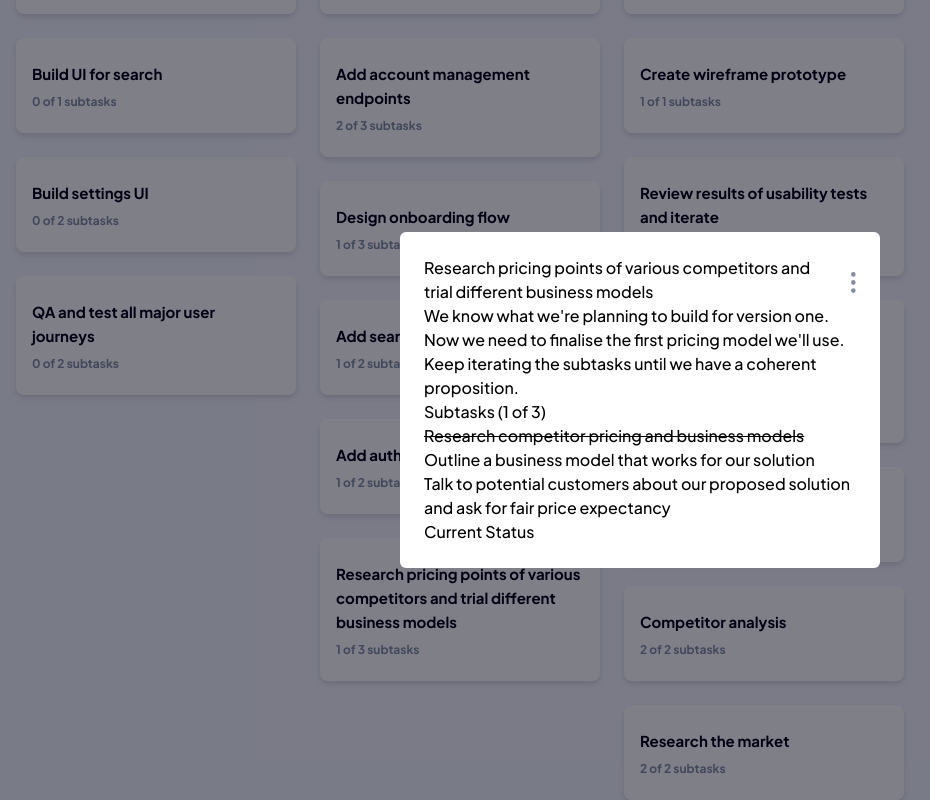
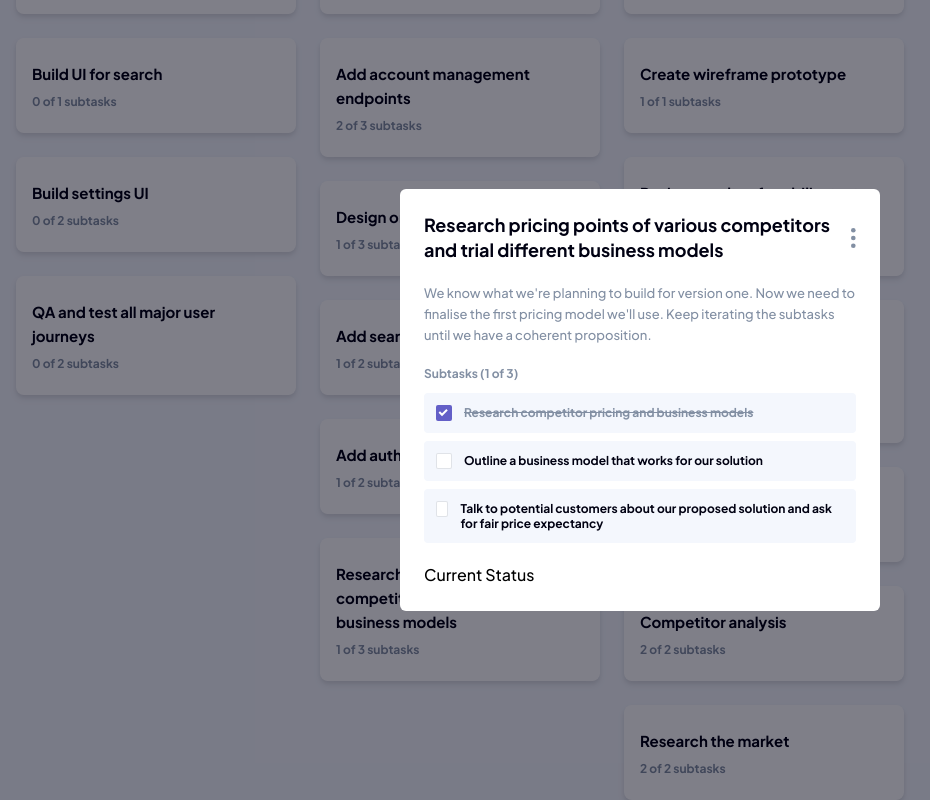
Before and after one commit to PedroEnciso/kanban-app, a React (Vite) app: page / in a window 1280 px wide. Both pictures are taken after a click on the item 460 px from the left and 834 px from the top of the page. Shown: the part 225-1025 px from the top of the page, without its empty margins (0-930 px from the left). Built offline with nearby package versions, Linux system fonts and the light colour scheme.

Commit message:
fix ellipses styles

```diff
--- /dev/null
+++ b/src/components/Subtasks/SubTaskCheckbox.jsx
@@ -0,0 +1,41 @@
+import { useState } from "react";
+
+import BodyM from "../UI/Typography/BodyM";
+
+function SubTaskCheckbox({ subtask }) {
+  const [isChecked, setIsChecked] = useState(subtask.isCompleted);
+
+  const handleOnChange = () => {
+    setIsChecked((prevState) => !prevState);
+  };
+
+  return (
+    <div className="flex px-3 py-3 gap-3 rounded bg-lightGray hover:bg-mainPurple/25">
+      <input
+        type="checkbox"
+        name={subtask.title}
+        checked={isChecked}
+        onChange={handleOnChange}
+        className="appearance-none peer w-4 h-4 border border-mediumGray/25 rounded-sm bg-white focus:outline-none focus:ring-offset-0 focus:ring-1 focus:ring-mainPurple checked:bg-mainPurple checked:border-0"
+      />
+      <label htmlFor={subtask.title} onClick={handleOnChange} className="grow">
+        <BodyM lineThrough={isChecked} color={!isChecked ? "black" : ""}>
+          {subtask.title}
+        </BodyM>
+      </label>
+      <svg
+        className="absolute w-4 h-4 mt-1 ml-0.5 hidden peer-checked:block pointer-events-none"
+        xmlns="http://www.w3.org/2000/svg"
+      >
+        <path
+          stroke="#FFF"
+          strokeWidth="2"
+          fill="none"
+          d="m1.276 3.066 2.756 2.756 5-5"
+        />
+      </svg>
+    </div>
+  );
+}
+
+export default SubTaskCheckbox;
--- /dev/null
+++ b/src/components/Subtasks/SubtaskContainer.jsx
@@ -0,0 +1,20 @@
+import React from "react";
+
+import SubTaskCheckbox from "./SubTaskCheckbox";
+
+function SubtaskContainer({ subtasks }) {
+  return (
+    <ul className="space-y-2">
+      {subtasks.map((sub) => (
+        <li key={sub.title}>
+          <SubTaskCheckbox subtask={sub} />
+        </li>
+        // <div >
+        //   <p className={sub.isCompleted ? "line-through" : ""}>{sub.title}</p>
+        // </div>
+      ))}
+    </ul>
+  );
+}
+
+export default SubtaskContainer;
--- a/src/components/TaskFocusView.jsx
+++ b/src/components/TaskFocusView.jsx
@@ -1,24 +1,38 @@
 import React from "react";
 
 import ellipses from "../assets/icon-vertical-ellipsis.svg";
+import HeadingL from "./UI/Typography/HeadingL";
+import BodyL from "./UI/Typography/BodyL";
+import BodyM from "./UI/Typography/BodyM";
+import SubtaskContainer from "./Subtasks/SubtaskContainer";
 
 function TaskFocusView({ task, completedSubtasks, totalSubtasks }) {
+  let taskDescription = task.description;
+  if (!task.description) {
+    taskDescription = "This task does not have a description yet.";
+  }
+
+  function stopPropagation(e) {
+    e.stopPropagation();
+  }
   return (
-    <div>
-      <div className="flex gap-4 items-center">
-        <h4 className="">{task.title}</h4>
-        <button className="w-2 h-4">
-          <img src={ellipses} alt="" className="w-full" />
+    <div onClick={stopPropagation} className="flex flex-col gap-5">
+      <div className="flex gap-4 items-center justify-between">
+        <h4 className="">
+          <HeadingL>{task.title}</HeadingL>
+        </h4>
+        <button className="w-fit shrink-0">
+          <img
+            src={ellipses}
+            alt=""
+            className="w-[4px] h-[16px] sm:w-auto sm:h-auto"
+          />
         </button>
       </div>
-      <p>{task.description}</p>
-      <div>
-        <p>Subtasks ({`${completedSubtasks} of ${totalSubtasks}`})</p>
-        {task.subtasks.map((sub) => (
-          <div>
-            <p className={sub.isCompleted ? "line-through" : ""}>{sub.title}</p>
-          </div>
-        ))}
+      <BodyL>{taskDescription}</BodyL>
+      <div className="space-y-3">
+        <BodyM>Subtasks ({`${completedSubtasks} of ${totalSubtasks}`})</BodyM>
+        <SubtaskContainer subtasks={task.subtasks} />
       </div>
       <div>
         <p>Current Status</p>
--- /dev/null
+++ b/src/components/UI/Typography/BodyL.jsx
@@ -0,0 +1,11 @@
+import React from "react";
+
+function BodyL({ children }) {
+  return (
+    <p className="text-mediumGray font-medium text-[13px] leading-relaxed">
+      {children}
+    </p>
+  );
+}
+
+export default BodyL;
--- a/src/components/UI/Typography/BodyM.jsx
+++ b/src/components/UI/Typography/BodyM.jsx
@@ -1,11 +1,17 @@
 import React from "react";
 
-function BodyM({ children }) {
-  return (
-    <p className="text-mediumGray font-bold text-xs leading-tight">
-      {children}
-    </p>
-  );
+function BodyM({ children, lineThrough, color }) {
+  let classes = "text-mediumGray font-bold text-xs leading-tight";
+
+  if (color) {
+    classes = `text-${color} font-bold text-xs leading-tight`;
+  }
+
+  if (lineThrough) {
+    classes = `${classes} line-through`;
+  }
+
+  return <p className={classes}>{children}</p>;
 }
 
 export default BodyM;
--- /dev/null
+++ b/src/components/UI/Typography/HeadingL.jsx
@@ -0,0 +1,11 @@
+import React from "react";
+
+function HeadingL({ children }) {
+  return (
+    <span className="font-bold text-black text-lg leading-[1.28]">
+      {children}
+    </span>
+  );
+}
+
+export default HeadingL;
```
